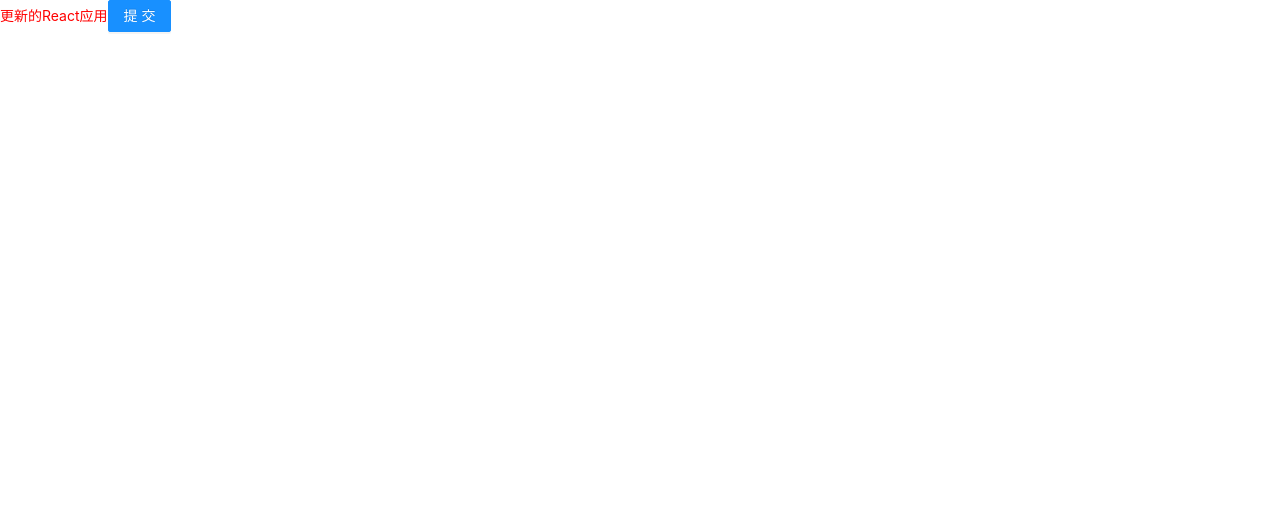
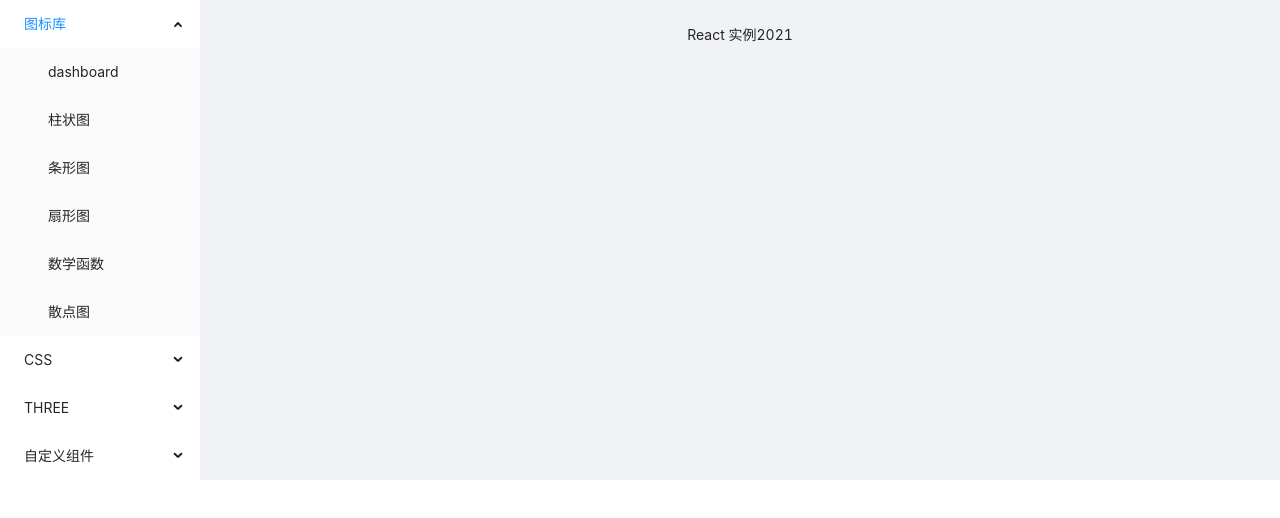
Before and after one commit to duxinyues/router, a React app: page / in a window 1280 px wide. Shown: the top 518 px of the page. Built offline with nearby package versions, Linux system fonts and the light colour scheme.

Commit message:
添加配置

```diff
--- a/webpack.config.js
+++ b/config/webpack.config.js
@@ -5,11 +5,12 @@ const ESLintPlugin = require('eslint-webpack-plugin');
 const { CleanWebpackPlugin } = require('clean-webpack-plugin');
 
 const config = {
-  entry: path.resolve(__dirname, './src/index.js'),
+  entry: path.resolve(__dirname, '../src/index.js'),
   output: {
     filename: 'bundle.js',
     path: path.join(__dirname, 'dist'),
   },
+  mode: 'development',
   resolve: {
     extensions: ['.js', '.jsx', '.json'],
   },
@@ -25,6 +26,11 @@ const config = {
             plugins: [
               '@babel/plugin-transform-runtime',
               '@babel/plugin-proposal-class-properties',
+              ['import', {
+                libraryName: 'antd',
+                libraryDirectory: 'es',
+                style: 'css',
+              }],
             ],
           },
         },
@@ -66,13 +72,14 @@ const config = {
     new HtmlWebpackPlugin({ template: './src/index.html' }),
     new ESLintPlugin({ extensions: ['.js', '.jsx'] }),
     new CleanWebpackPlugin(),
+    new webpack.HotModuleReplacementPlugin(),
   ],
   optimization: {
     minimize: false,
   },
   devServer: {
     static: {
-      directory: path.join(__dirname, 'build'),
+      directory: path.join(__dirname, '/'),
     },
     hot: true,
     compress: true,
--- /dev/null
+++ b/src/App.jsx
@@ -0,0 +1,33 @@
+import React from 'react';
+import { Routes, Route } from 'react-router-dom';
+import './app.scss';
+import Container from './components/Container';
+
+function App() {
+  return (
+    <Routes>
+      <Route path='/' element={<Container />}>
+        {/* <Route index element={<Dashboard />} />
+        <Route path='/components/transition' element={<Transition />} />
+        <Route path='/components/barEcharts' element={<Bar />} />
+        <Route path='/components/rowBar' element={<RowBar />} />
+        <Route path='/components/radialPolar' element={<RadialPolar />} />
+        <Route path='/components/modal' element={<Modal />} />
+        <Route path='/components/flex' element={<Flex />} />
+        <Route path='/components/grid' element={<Grid />} />
+        <Route path='/components/dashboard' element={<Dashboard />} />
+        <Route path='/components/Sin' element={<Sin />} />
+        <Route path='/components/Three' element={<Three />} />
+        <Route path='/components/Scene' element={<Scene />} />
+        <Route path='/components/edit' element={<Editor />} />
+        <Route path='/components/ScatterChart' element={<ScatterChart />} />
+        <Route path='/components/SortDrag' element={<SortDrag />} />
+        <Route path='*' element={<NoMatch />} /> */}
+      </Route>
+      {/* <Route path="/Three" element={<Three />} /> */}
+      {/* <Route path='*' element={<NoMatch />} /> */}
+    </Routes>
+  );
+}
+
+export default App;
--- a/src/components/App.jsx
+++ /dev/null
@@ -1,14 +0,0 @@
-import React from 'react';
-import { Button } from 'antd';
-import './app.scss';
-
-function App() {
-  return (
-    <div className='update'>
-      更新的React应用
-      <Button type='primary'>提交</Button>
-    </div>
-  );
-}
-
-export default App;
--- /dev/null
+++ b/src/components/Container/index.jsx
@@ -0,0 +1,46 @@
+import React from 'react';
+import { Outlet, useNavigate } from
+  'react-router-dom';
+import { Layout, Menu } from 'antd';
+import menuItem from '../../config/menu';
+import './index.scss';
+
+const { Content, Footer, Sider } = Layout;
+const items = menuItem.map(
+  (item, index) => ({
+    key: index,
+    label: item.title,
+    children: item.subs?.map((its) => ({
+      key: its.router,
+      label: its.title,
+      kaypath: its.router,
+    })),
+  }),
+);
+export default function Container() {
+  const navigate = useNavigate();
+  const onChangeRouter = (router) => { navigate(router); };
+  return (
+    <Layout className='layout'>
+      <Layout>
+        <Sider className='sider'>
+          <Menu
+            mode='inline'
+            defaultSelectedKeys={['0']}
+            defaultOpenKeys={['0']}
+            style={{ height: '100%', borderRight: 0 }}
+            items={items}
+            onClick={({ key }) => onChangeRouter(key)}
+          />
+        </Sider>
+        <Content className='content'>
+          <Outlet />
+          <Footer style={{ textAlign: 'center' }}>
+            React 实例
+            {new Date().getFullYear()}
+          </Footer>
+        </Content>
+      </Layout>
+    </Layout>
+  );
+}
--- /dev/null
+++ b/src/config/menu.js
@@ -0,0 +1,45 @@
+const menuItem = [
+  {
+    title: '图标库',
+    key: '1',
+    router: null,
+    subs: [
+      { title: 'dashboard', router: '/components/dashboard', component: 'Dashboard' },
+      { title: '柱状图', router: '/components/barEcharts', component: 'Bar' },
+      { title: '条形图', router: '/components/rowBar', component: 'RowBar' },
+      { title: '扇形图', router: '/components/radialPolar', component: 'RadialPolar' },
+      { title: '数学函数', router: '/components/Sin', component: 'Sin' },
+      { title: '散点图', router: '/components/ScatterChart', component: 'ScatterChart' },
+    ],
+  },
+  {
+    title: 'CSS',
+    key: '2',
+    router: null,
+    subs: [
+      { title: 'flex', router: '/components/flex', component: 'Flex' },
+      { title: 'grid', router: '/components/grid', component: 'Grid' },
+      { title: '动画', router: '/components/transition', component: 'Transition' },
+    ],
+  },
+  {
+    title: 'THREE',
+    key: '3',
+    router: null,
+    subs: [
+      { title: 'Three光源', router: '/components/Three', component: 'Three' },
+      { title: 'Three场景', router: '/components/Scene', component: 'Scene' },
+    ],
+  },
+  {
+    title: '自定义组件',
+    key: '-1',
+    router: null,
+    subs: [
+      { title: '自定义Modal', router: '/components/modal', component: 'Modal' },
+      { title: 'Tree拖拽排序', router: '/components/SortDrag', component: 'SortDrag' },
+    ],
+  },
+];
+
+export default menuItem;
--- a/src/index.html
+++ b/src/index.html
@@ -5,7 +5,7 @@
   <meta charset="UTF-8">
   <meta http-equiv="X-UA-Compatible" content="IE=edge">
   <meta name="viewport" content="width=device-width, initial-scale=1.0">
-  <title>React 应用</title>
+  <title>webpack配置的React应用</title>
 </head>
 
 <body>
--- a/src/index.js
+++ b/src/index.js
@@ -1,12 +1,24 @@
+/* eslint-disable import/no-import-module-exports */
 import React from 'react';
 import ReactDOM from 'react-dom/client';
-import App from './components/App';
+import { Provider } from 'react-redux';
+import { HashRouter } from 'react-router-dom';
+import App from './App';
+import store from './store';
 
 const root = ReactDOM.createRoot(
   document.getElementById('root'),
 );
 root.render(
   <React.StrictMode>
-    <App />
+    <Provider store={store}>
+      <HashRouter>
+        <App />
+      </HashRouter>
+    </Provider>
   </React.StrictMode>,
 );
+
+if (module.hot) {
+  module.hot.accept();
+}
--- /dev/null
+++ b/src/store.js
@@ -0,0 +1,14 @@
+import {
+  combineReducers,
+  applyMiddleware,
+  compose,
+  legacy_createStore as createStore,
+} from 'redux';
+import thunk from 'redux-thunk';
+
+const reducers = combineReducers({});
+const middleware = [thunk];
+
+const store = createStore(reducers, compose(applyMiddleware(...middleware)));
+
+export default store;
```
Also changed, not shown: package.json (+14 -3 lines), .babelrc, src/app.scss (renamed from src/components/app.scss), src/components/Container/index.scss (added), 1 other file (tests, documents, lock files or other folders).
